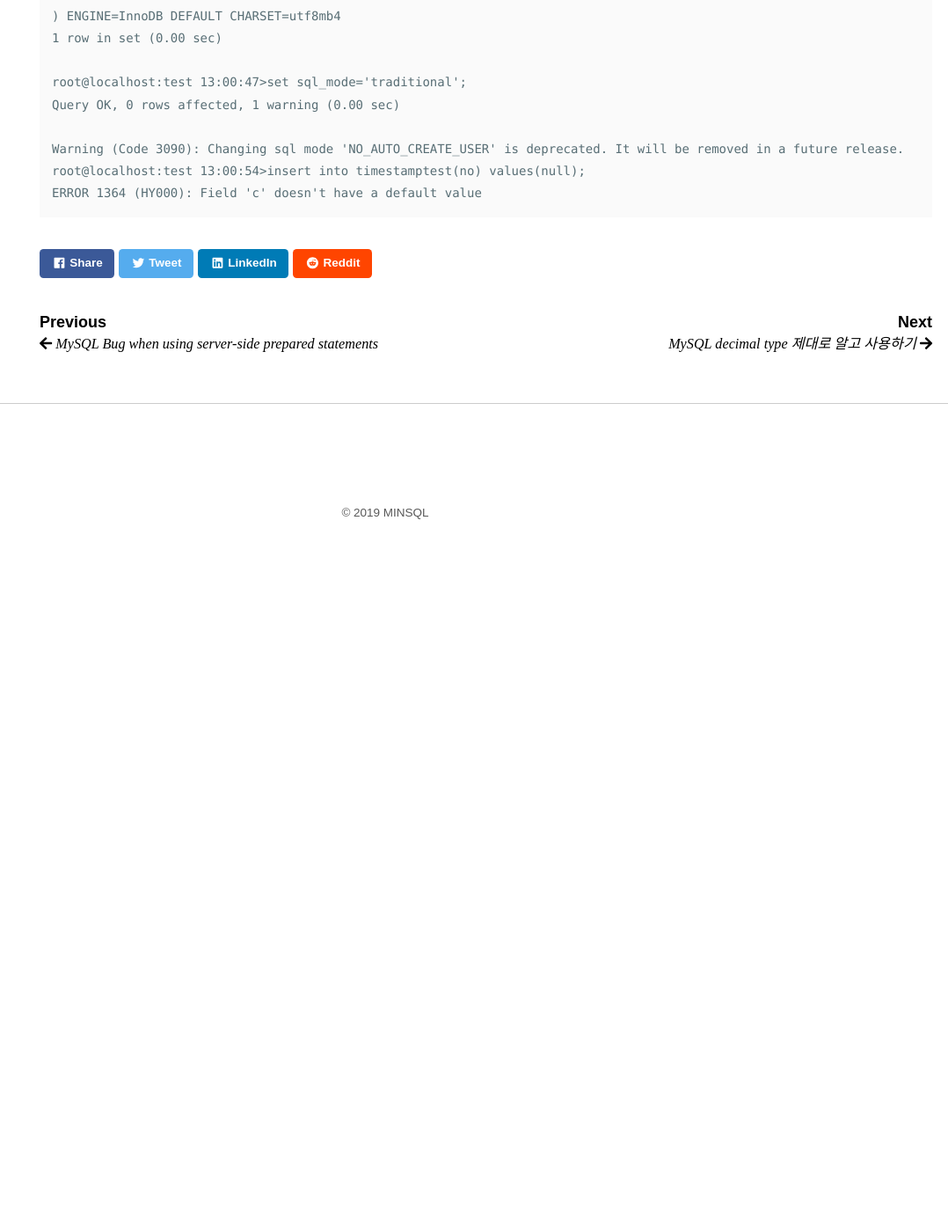
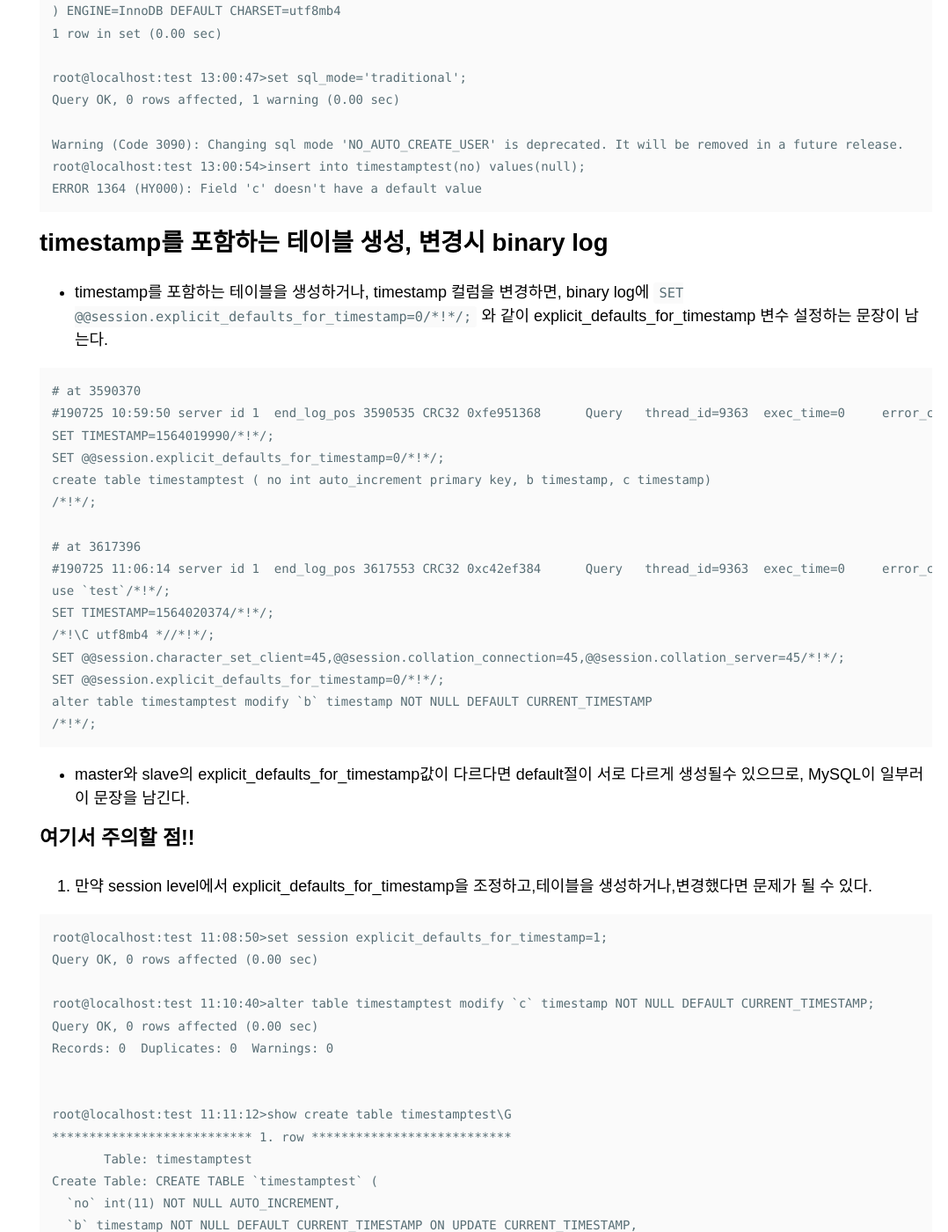
Before and after one commit to minsql/minsql.github.io, a Jekyll site: the page built from _posts/blog/2019-02-19-MySQL explicit_defaults_for_timestamp.md, in a window 1280 px wide and 1400 px high, scrolled down 4016 px. Shown: the whole window at 88% size, without its empty margins (202-1280 px from the left). Built offline with Jekyll 4.4.1, drawn with Linux system fonts in a browser that asks for light colours; nearby versions of some CDN libraries; some web fonts are replaced; comment, search, counter and statistics services are not loaded; before the commit the page ends 4682 px from its top, so only the background shows below that; some of the changed text lies outside the part shown.

Commit message:
Update 2019-02-19-MySQL explicit_defaults_for_timestamp.md

````diff
--- a/_posts/blog/2019-02-19-MySQL explicit_defaults_for_timestamp.md
+++ b/_posts/blog/2019-02-19-MySQL explicit_defaults_for_timestamp.md
@@ -19,7 +19,7 @@ toc_icon: "cog"
 -> 이런 로그를 mysql error log에서 만난적이 있다면 참고하세요.
 
 ## Default Value: OFF
-## 설명
+### 설명
 * TIMESTAMP 컬럼의 default 속성을 제어하는 옵션이다.
   * OFF라면,
     - nullable로 선언되지 않았다면, 자동으로 NOT NULL로 선언된다.
@@ -166,3 +166,113 @@ Warning (Code 3090): Changing sql mode 'NO_AUTO_CREATE_USER' is deprecated. It w
 root@localhost:test 13:00:54>insert into timestamptest(no) values(null);
 ERROR 1364 (HY000): Field 'c' doesn't have a default value
 ```
+
+
+## timestamp를 포함하는 테이블 생성, 변경시 binary log
+- timestamp를 포함하는 테이블을 생성하거나, timestamp 컬럼을 변경하면, binary log에 `SET @@session.explicit_defaults_for_timestamp=0/*!*/;` 와 같이 explicit_defaults_for_timestamp 변수 설정하는 문장이 남는다.
+
+```
+# at 3590370
+#190725 10:59:50 server id 1  end_log_pos 3590535 CRC32 0xfe951368      Query   thread_id=9363  exec_time=0     error_code=0
+SET TIMESTAMP=1564019990/*!*/;
+SET @@session.explicit_defaults_for_timestamp=0/*!*/;
+create table timestamptest ( no int auto_increment primary key, b timestamp, c timestamp)
+/*!*/;
+
+# at 3617396
+#190725 11:06:14 server id 1  end_log_pos 3617553 CRC32 0xc42ef384      Query   thread_id=9363  exec_time=0     error_code=0
+use `test`/*!*/;
+SET TIMESTAMP=1564020374/*!*/;
+/*!\C utf8mb4 *//*!*/;
+SET @@session.character_set_client=45,@@session.collation_connection=45,@@session.collation_server=45/*!*/;
+SET @@session.explicit_defaults_for_timestamp=0/*!*/;
+alter table timestamptest modify `b` timestamp NOT NULL DEFAULT CURRENT_TIMESTAMP
+/*!*/;
+```
+
+- master와 slave의 explicit_defaults_for_timestamp값이 다르다면 default절이 서로 다르게 생성될수 있으므로, MySQL이 일부러 이 문장을 남긴다.
+
+### 여기서 주의할 점!!
+1. 만약 session level에서 explicit_defaults_for_timestamp을 조정하고,테이블을 생성하거나,변경했다면 문제가 될 수 있다.
+
+```
+root@localhost:test 11:08:50>set session explicit_defaults_for_timestamp=1;
+Query OK, 0 rows affected (0.00 sec)
+
+root@localhost:test 11:10:40>alter table timestamptest modify `c` timestamp NOT NULL DEFAULT CURRENT_TIMESTAMP;
+Query OK, 0 rows affected (0.00 sec)
+Records: 0  Duplicates: 0  Warnings: 0
+
+
+root@localhost:test 11:11:12>show create table timestamptest\G
+*************************** 1. row ***************************
+       Table: timestamptest
+Create Table: CREATE TABLE `timestamptest` (
+  `no` int(11) NOT NULL AUTO_INCREMENT,
+  `b` timestamp NOT NULL DEFAULT CURRENT_TIMESTAMP ON UPDATE CURRENT_TIMESTAMP,
+  `c` timestamp NOT NULL DEFAULT CURRENT_TIMESTAMP,
+  PRIMARY KEY (`no`)
+) ENGINE=InnoDB DEFAULT CHARSET=utf8mb4
+1 row in set (0.00 sec)
+
+
+# at 3638542
+#190725 11:11:12 server id 1  end_log_pos 3638699 CRC32 0xd873c9a7      Query   thread_id=9363  exec_time=0     error_code=0
+use `test`/*!*/;
+SET TIMESTAMP=1564020672/*!*/;
+/*!\C utf8mb4 *//*!*/;
+SET @@session.character_set_client=45,@@session.collation_connection=45,@@session.collation_server=45/*!*/;
+SET @@session.explicit_defaults_for_timestamp=1/*!*/;
+alter table timestamptest modify `c` timestamp NOT NULL DEFAULT CURRENT_TIMESTAMP
+/*!*/;
+```
+
+
+2. `SET @@session.explicit_defaults_for_timestamp=1/*!*/;` 설정이 binary log에 남게되고, slave는 이를 reply하게 된다. 지금부터 slave의 sql_thread는 explicit_defaults_for_timestamp가 1인 상태로 돌게된다.
+
+3. 이때 master에서 explicit_defaults_for_timestamp=0인 세션에서 timestamp값에 null을 인서트하려고 한다면?
+
+```
+root@localhost:test 11:17:23>set session explicit_defaults_for_timestamp=0;
+Query OK, 0 rows affected (0.00 sec)
+
+root@localhost:test 11:22:07>insert into timestamptest(b,c) values(now(),null);
+Query OK, 1 row affected (0.00 sec)
+```
+
+4. master에서는 OK이지만, slave에서 explicit_defaults_for_timestamp로 동작하기때문에 binlog_format이 MIXED or STATEMENT라면 해당 insert를 수행하지 못하고 ERROR가 나게된다.
+
+
+```
+root@localhost:test 11:22:41>show slave status\G
+*************************** 1. row ***************************
+               Slave_IO_State: Waiting for master to send event
+...
+             Slave_IO_Running: Yes
+            Slave_SQL_Running: No
+...
+                   Last_Errno: 1048
+                   Last_Error: Error 'Column 'c' cannot be null' on query. Default database: 'test'. Query: 'insert into timestamptest(b,c) values(now(),null)'
+```
+
+5. slave를 다시 시작해주어야한다. 그럼 global 변수값으로 다시 동작하게 되니 문장을 실행할 수 있게된다.
+
+- 참고로, binlog_format이 ROW라면, 다음과 같이  row format으로 binlog가 남기때문에 문제 없다.
+```
+# at 3666093
+#190725 11:17:32 server id 1  end_log_pos 3666141 CRC32 0x44febd19      Write_rows: table id 348 flags: STMT_END_F
+
+BINLOG '
+PBE5XR0BAAAAQQAAAHHwNwCAAClpbnNlcnQgaW50byB0aW1lc3RhbXB0ZXN0KGMpIHZhbHVlcyhu
+dWxsKV5iDG0=
+PBE5XRMBAAAAPAAAAK3wNwAAAFwBAAAAAAEABHRlc3QADXRpbWVzdGFtcHRlc3QAAwMREQIAAAAp
+an0F
+PBE5XR4BAAAAMAAAAN3wNwAAAFwBAAAAAAEAAgADB/gDAAAAXTkRPF05ETwZvf5E
+'/*!*/;
+### INSERT INTO `test`.`timestamptest`
+### SET
+###   @1=3 /* INT meta=0 nullable=0 is_null=0 */
+###   @2=1564021052 /* TIMESTAMP(0) meta=0 nullable=0 is_null=0 */
+###   @3=1564021052 /* TIMESTAMP(0) meta=0 nullable=0 is_null=0 */
+# at 3666141
+```
````
